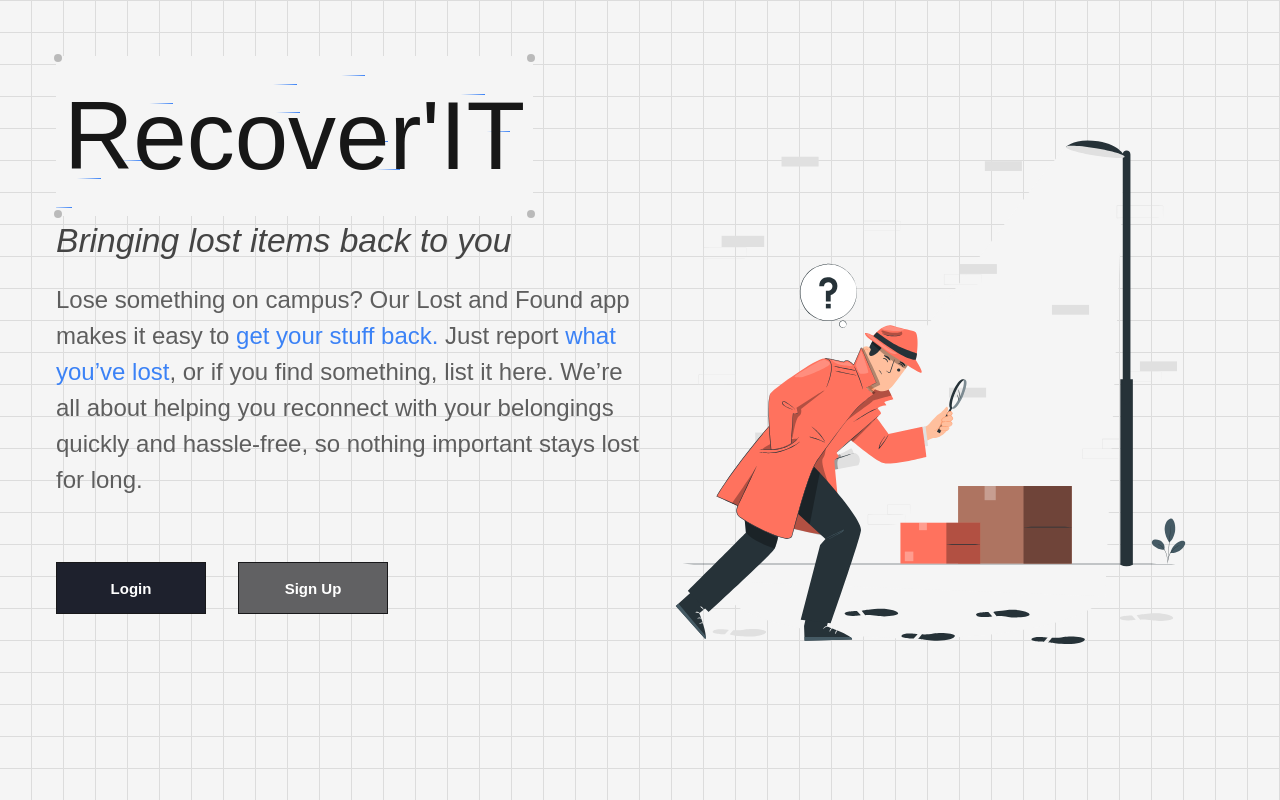
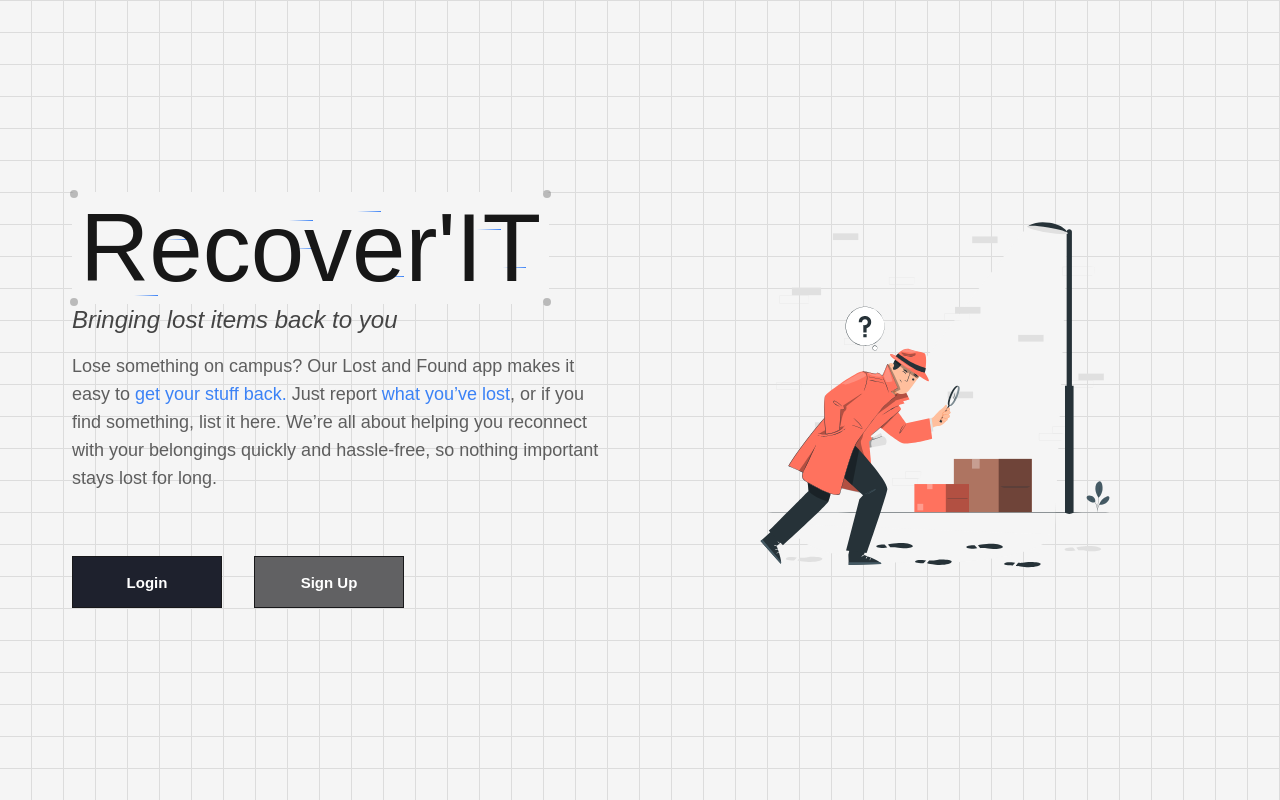
Before and after one commit to constayush/RecoverIT, a React (Vite) app: page / in a window 1280 px wide. Built offline with nearby package versions, Linux system fonts and the light colour scheme.

Commit message:
ui overflowing bug solved

```diff
--- a/src/components/AuthPage.jsx
+++ b/src/components/AuthPage.jsx
@@ -1,86 +1,47 @@
-// import React from 'react'
-// import logo from '../../public/logo.svg'
-// import { Link } from 'react-router-dom'
-// import loginPage from './LoginPage'
-// import signUpPage from './SignPage'
-// import { BackgroundBeamsWithCollision } from './ui/background-beams-with-collision'
-// function AuthPage() {
-//   return (
-
-
-//       <div className='px-8 flex lg:flex-row flex-col h-full w-full bg-[#F5F5F5]'>
-
-//         <div className='w-full h-1/2 lg:w-1/2 lg:h-full '>
-//           <h1 className='text-[2rem] lg:text-[6rem] logoFont text-[#1E212D]'>Recover'IT</h1>
-//           <p className='p-2 text-[1rem] lg:text-[1.5rem] w-[100%] text-[#1E212D]'>Lose something on campus? Our Lost and Found app makes it easy to get your stuff back. Just report what you’ve lost, or if you find something, list it here. We’re all about helping you reconnect with your belongings quickly and hassle-free, so nothing important stays lost for long.</p>
-
-
-//           <div className='flex gap-[2rem] ml-1 mt-[3rem]'>
-
-//           </div>
-//         </div>
-
-
-//         <div className='w-full h-1/2  lg:w-1/2 lg:h-full'>
-
-//           <img className='w-full h-full' src={logo} />
-
-//         </div>
-
-
-//       </div>
-
-
-
-//   )
-// }
-
-// export default AuthPage
-
-import React from 'react'
-import logo from '../../public/logo.svg'
-import { Link } from 'react-router-dom'
-import loginPage from './LoginPage'
-import signUpPage from './SignPage'
-import { BackgroundBeamsWithCollision } from './ui/background-beams-with-collision'
-import { Cover } from './ui/cover'
+import React from 'react';
+import logo from '../../public/logo.svg';
+import { Link } from 'react-router-dom';
+import { Cover } from './ui/cover';
 
 function AuthPage() {
   return (
+    <div className='h-screen w-full bg-neutral-100 dark:bg-black dark:bg-grid-white/[0.01] bg-grid-black/[0.1] p-4 lg:p-14 flex flex-col lg:flex-row justify-center items-center gap-4'>
 
 
-    <div className='h-[100vh] w-full bg-neutral-100 dark:bg-black dark:bg-grid-white/[0.01] bg-grid-black/[0.1] p-8 lg:p-14 flex lg:flex-row flex-col justify-center items-center'>
-
-
-      <div className='info-section w-full h-[50%]  lg:w-[50%] lg:h-full'>
-
-        <h1 className='text-[3rem] lg:text-[6rem] logoFont'><Cover >Recover'IT</Cover></h1>
-        <p className='text-[1.5rem] lg:text-[2.1rem] logoFont italic text-[#444444] mb-4'> Bringing lost items back to you</p>
-
-        <p className='text-[.8rem] lg:text-[1.5rem] logoFont  text-[#5e5e5e] mb-8 lg:mb-16'>Lose something on campus? Our Lost and Found app makes it easy to <span className='text-blue-500'>get your stuff back.</span> Just report <span className='text-blue-500'>what you’ve lost</span>, or if you find something, list it here. We’re all about helping you reconnect with your belongings quickly and hassle-free, so nothing important stays lost for long.</p>
-
-
-        <div className='button-wrapper flex gap-8'>
-          <Link to='/login'><button className='button-gen loginBtn  w-[150px]'><span class="text">Login</span><span>Login</span></button></Link>
-          <Link to='/signup' ><button className='button-gen signBtn w-[150px]'><span class="text">Sign Up</span><span>Sign Up</span></button></Link>
-
+      <div className='info-section w-full lg:w-1/2 flex flex-col justify-center items-start p-4'>
+        <h1 className='text-5xl md:text-6xl lg:text-8xl logoFont'>
+          <Cover>Recover'IT</Cover>
+        </h1>
+        <p className='text-xl lg:text-2xl logoFont italic text-[#444444] mb-4'>
+          Bringing lost items back to you
+        </p>
+        <p className='text-base lg:text-lg logoFont text-[#5e5e5e] mb-8 lg:mb-16'>
+          Lose something on campus? Our Lost and Found app makes it easy to <span className='text-blue-500'>get your stuff back.</span> Just report <span className='text-blue-500'>what you’ve lost</span>, or if you find something, list it here. We’re all about helping you reconnect with your belongings quickly and hassle-free, so nothing important stays lost for long.
+        </p>
+        <div className='button-wrapper flex flex-row lg:flex-row gap-4 lg:gap-8'>
+          <Link to='/login'>
+            <button className='button-gen loginBtn w-full lg:w-[150px]'>
+              <span className="text">Login</span>
+              <span>Login</span>
+            </button>
+          </Link>
+          <Link to='/signup'>
+            <button className='button-gen signBtn w-full lg:w-[150px]'>
+              <span className="text">Sign Up</span>
+              <span>Sign Up</span>
+            </button>
+          </Link>
         </div>
-
-
       </div>
 
 
-
-      <div className='img-section w-full h-[50%]  lg:w-[50%] lg:h-full'><img className='w-full h-full' src={logo} /></div>
+      <div className='img-section w-full lg:w-1/2 h-auto flex justify-center items-center'>
+        <img className='w-full h-auto max-h-[400px] object-contain' src={logo} alt="Logo" />
+      </div>
 
 
     </div>
-
-
-
-
-
-  )
+  );
 }
 
-export default AuthPage
+export default AuthPage;
--- a/src/output.css
+++ b/src/output.css
@@ -912,16 +912,12 @@ video {
   margin: auto;
 }
 
-.mb-16 {
-  margin-bottom: 4rem;
-}
-
 .mb-4 {
   margin-bottom: 1rem;
 }
 
-.ml-1 {
-  margin-left: 0.25rem;
+.mb-8 {
+  margin-bottom: 2rem;
 }
 
 .ml-10 {
@@ -940,14 +936,6 @@ video {
   margin-top: 1rem;
 }
 
-.mt-\[3rem\] {
-  margin-top: 3rem;
-}
-
-.mb-8 {
-  margin-bottom: 2rem;
-}
-
 .inline-block {
   display: inline-block;
 }
@@ -960,10 +948,6 @@ video {
   height: 0.25rem;
 }
 
-.h-1\/2 {
-  height: 50%;
-}
-
 .h-12 {
   height: 3rem;
 }
@@ -1016,8 +1000,12 @@ video {
   height: 100vh;
 }
 
-.h-\[50\%\] {
-  height: 50%;
+.max-h-\[400px\] {
+  max-height: 400px;
+}
+
+.min-h-\[50\%\] {
+  min-height: 50%;
 }
 
 .w-1 {
@@ -1036,20 +1024,12 @@ video {
   width: 24rem;
 }
 
-.w-\[100\%\] {
-  width: 100%;
-}
-
 .w-\[150px\] {
   width: 150px;
 }
 
 .w-\[200\%\] {
   width: 200%;
-}
-
-.w-\[50\%\] {
-  width: 50%;
 }
 
 .w-auto {
@@ -1091,10 +1071,22 @@ video {
   resize: both;
 }
 
+.flex-row {
+  flex-direction: row;
+}
+
 .flex-col {
   flex-direction: column;
 }
 
+.flex-wrap {
+  flex-wrap: wrap;
+}
+
+.items-start {
+  align-items: flex-start;
+}
+
 .items-center {
   align-items: center;
 }
@@ -1111,8 +1103,8 @@ video {
   gap: 2rem;
 }
 
-.gap-\[2rem\] {
-  gap: 2rem;
+.gap-4 {
+  gap: 1rem;
 }
 
 .space-x-4 > :not([hidden]) ~ :not([hidden]) {
@@ -1145,11 +1137,6 @@ video {
   border-color: rgb(0 0 0 / 0.1);
 }
 
-.bg-\[\#F5F5F5\] {
-  --tw-bg-opacity: 1;
-  background-color: rgb(245 245 245 / var(--tw-bg-opacity));
-}
-
 .bg-\[\#F7FBFC\] {
   --tw-bg-opacity: 1;
   background-color: rgb(247 251 252 / var(--tw-bg-opacity));
@@ -1217,15 +1204,16 @@ video {
   --tw-gradient-to: transparent var(--tw-gradient-to-position);
 }
 
+.object-contain {
+  -o-object-fit: contain;
+     object-fit: contain;
+}
+
 .object-cover {
   -o-object-fit: cover;
      object-fit: cover;
 }
 
-.p-14 {
-  padding: 3.5rem;
-}
-
 .p-2 {
   padding: 0.5rem;
 }
@@ -1236,6 +1224,10 @@ video {
 
 .p-8 {
   padding: 2rem;
+}
+
+.p-4 {
+  padding: 1rem;
 }
 
 .px-2 {
@@ -1253,11 +1245,6 @@ video {
   padding-right: 1rem;
 }
 
-.px-8 {
-  padding-left: 2rem;
-  padding-right: 2rem;
-}
-
 .py-2 {
   padding-top: 0.5rem;
   padding-bottom: 0.5rem;
@@ -1268,24 +1255,16 @@ video {
   padding-bottom: 5rem;
 }
 
+.text-\[\.8rem\] {
+  font-size: .8rem;
+}
+
 .text-\[1\.5rem\] {
   font-size: 1.5rem;
 }
 
-.text-\[1rem\] {
-  font-size: 1rem;
-}
-
-.text-\[2\.1rem\] {
-  font-size: 2.1rem;
-}
-
-.text-\[2rem\] {
-  font-size: 2rem;
-}
-
-.text-\[6rem\] {
-  font-size: 6rem;
+.text-\[3rem\] {
+  font-size: 3rem;
 }
 
 .text-sm {
@@ -1303,12 +1282,19 @@ video {
   line-height: 1rem;
 }
 
-.text-\[3rem\] {
+.text-4xl {
+  font-size: 2.25rem;
+  line-height: 2.5rem;
+}
+
+.text-base {
+  font-size: 1rem;
+  line-height: 1.5rem;
+}
+
+.text-5xl {
   font-size: 3rem;
-}
-
-.text-\[\.8rem\] {
-  font-size: .8rem;
+  line-height: 1;
 }
 
 .font-bold {
@@ -1325,11 +1311,6 @@ video {
 
 .italic {
   font-style: italic;
-}
-
-.text-\[\#1E212D\] {
-  --tw-text-opacity: 1;
-  color: rgb(30 33 45 / var(--tw-text-opacity));
 }
 
 .text-\[\#444444\] {
@@ -1370,10 +1351,6 @@ video {
 .text-white {
   --tw-text-opacity: 1;
   color: rgb(255 255 255 / var(--tw-text-opacity));
-}
-
-.text-\[1\.5\] {
-  color: 1.5;
 }
 
 .opacity-0 {
@@ -1631,6 +1608,11 @@ html,body {
   .md\:h-\[40rem\] {
     height: 40rem;
   }
+
+  .md\:text-6xl {
+    font-size: 3.75rem;
+    line-height: 1;
+  }
 }
 
 @media (min-width: 1024px) {
@@ -1642,18 +1624,26 @@ html,body {
     height: 100%;
   }
 
+  .lg\:w-\[50\%\] {
+    width: 50%;
+  }
+
   .lg\:w-1\/2 {
     width: 50%;
   }
 
-  .lg\:w-\[50\%\] {
-    width: 50%;
+  .lg\:w-\[150px\] {
+    width: 150px;
   }
 
   .lg\:flex-row {
     flex-direction: row;
   }
 
+  .lg\:gap-8 {
+    gap: 2rem;
+  }
+
   .lg\:p-14 {
     padding: 3.5rem;
   }
@@ -1662,12 +1652,32 @@ html,body {
     font-size: 1.5rem;
   }
 
+  .lg\:text-\[2\.1rem\] {
+    font-size: 2.1rem;
+  }
+
   .lg\:text-\[6rem\] {
     font-size: 6rem;
   }
 
-  .lg\:text-\[2\.1rem\] {
-    font-size: 2.1rem;
+  .lg\:text-2xl {
+    font-size: 1.5rem;
+    line-height: 2rem;
+  }
+
+  .lg\:text-6xl {
+    font-size: 3.75rem;
+    line-height: 1;
+  }
+
+  .lg\:text-lg {
+    font-size: 1.125rem;
+    line-height: 1.75rem;
+  }
+
+  .lg\:text-8xl {
+    font-size: 6rem;
+    line-height: 1;
   }
 }
 
```
